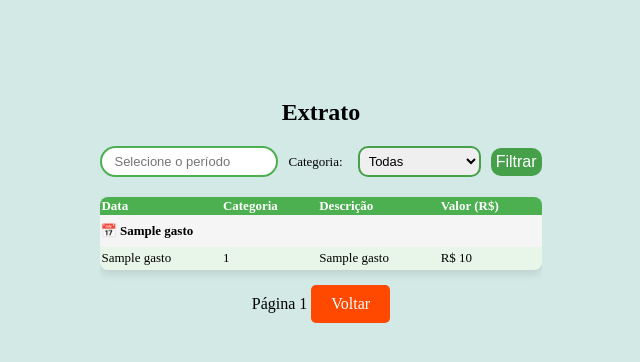
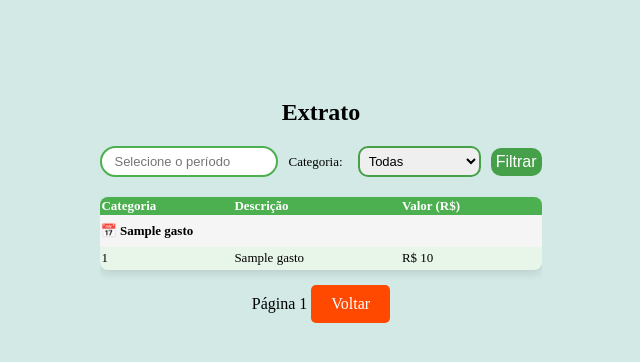
Before and after one commit to AbnerGomes/abner-py-fin-app, a Flask app: page /detalhar_gastos in a window 1280 px wide. Shown: the part 190-552 px from the top of the page, without its empty margins (319-959 px from the left). Run offline with Flask 3, Linux system fonts and the light colour scheme; the visitor is signed in with stand-in values (Sample User, id 1); a database or web service that is not in the repository returns one stand-in record (values such as "Sample title"); some libraries are stand-ins or nearby versions.

Commit message:
rrmoved date column from extrato

```diff
--- a/templates/detalhar_gastos.html
+++ b/templates/detalhar_gastos.html
@@ -53,7 +53,7 @@
         <table>
             <thead>
                 <tr>
-                    <th>Data</th>
+                    <!-- <th>Data</th> -->
                     <th>Categoria</th>
                     <th>Descrição</th>
                     <th>Valor (R$)</th>
@@ -67,7 +67,7 @@
                     </tr>
                     {% for gasto in lista %}
                     <tr style="line-height: 1.6;"> <!-- espaçamento entre linhas -->
-                        <td>{{ gasto[3] }}</td> <!-- Data -->
+                        <!-- <td>{{ gasto[3] }}</td> Data -->
                         <td>{{ gasto[0] }}</td> <!-- Gasto -->
                         <td>{{ gasto[1] }}</td> <!-- Categoria -->
                         <td>R$ {{ gasto[2] | round(2) }}</td> <!-- Valor -->
```
